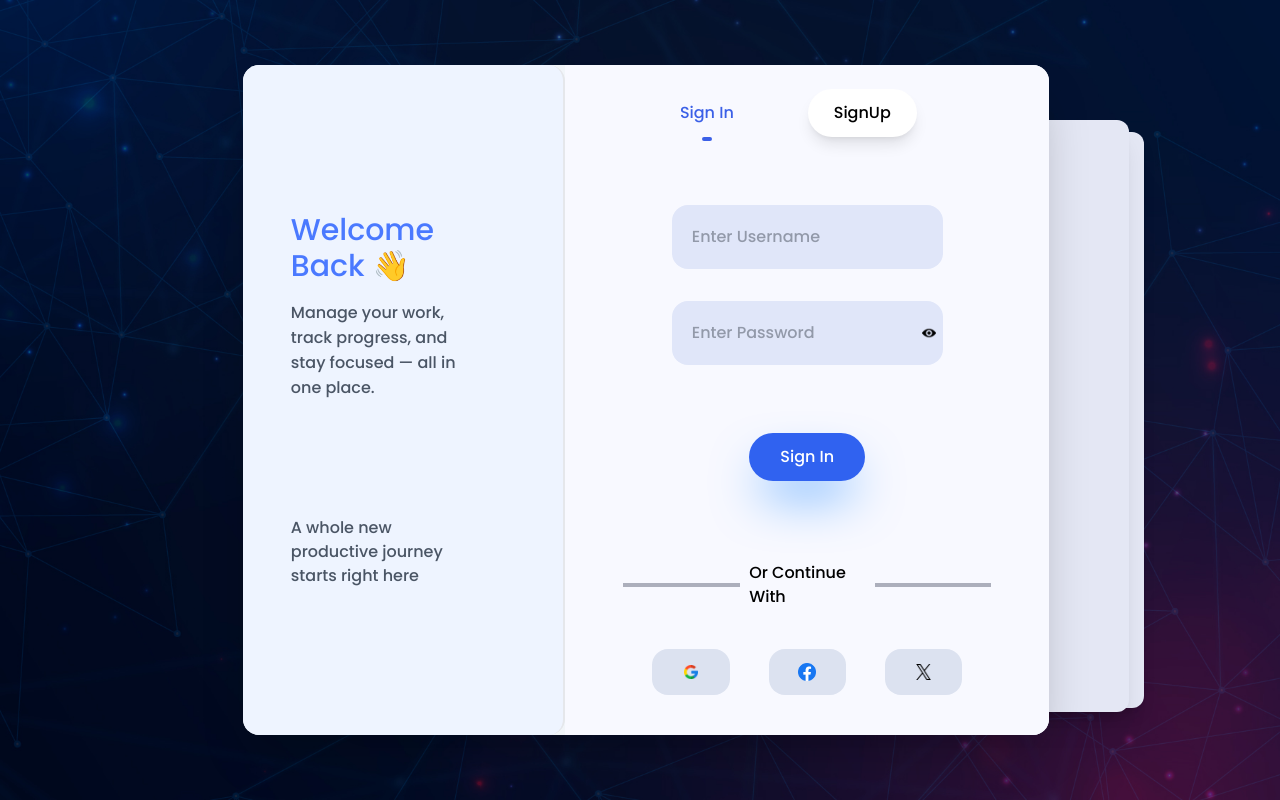
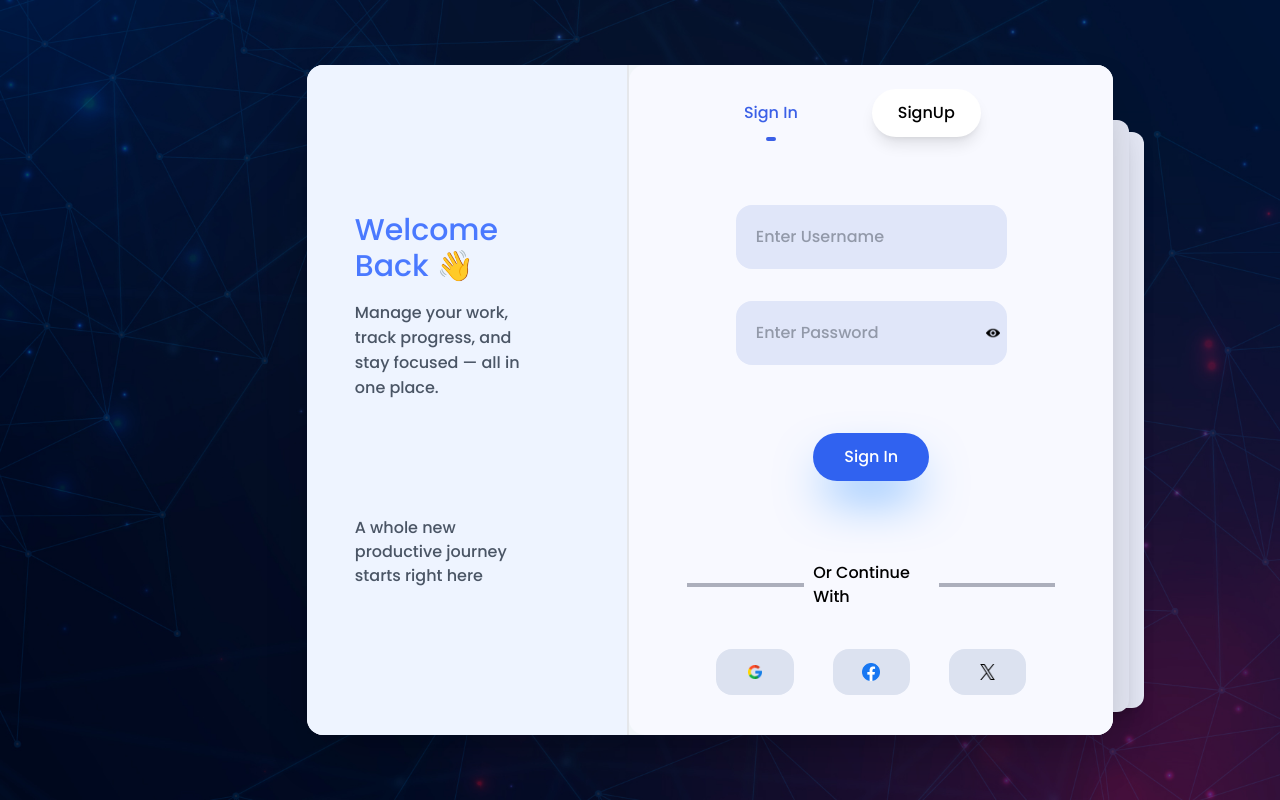
Before and after one commit to Prateek-Shar/Dashboard_Frontend, a React (Vite) app: page / in a window 1280 px wide. Built offline with nearby package versions, Linux system fonts and the light colour scheme.

Commit message:
Chnages in login_register section

```diff
--- a/src/Pages/Login_Register.tsx
+++ b/src/Pages/Login_Register.tsx
@@ -31,13 +31,13 @@ const Login_Register = () => {
 
     return (
 
-        <div className="xl:w-screen xl:h-screen bg-[url(/public/images/bg_login.jpg)] bg-cover bg-no-repeat flex justify-center items-center ml:w-full ml:h-screen ml:justify-normal mm:w-full mm:h-full mm:justify-normal mm:py-13">
+        <div className="xl:w-screen xl:h-screen bg-[url(/public/images/bg_login.jpg)] bg-cover bg-no-repeat flex justify-center items-center ml:w-full ml:h-screen ml:justify-center mm:w-full mm:h-full mm:justify-normal mm:py-13">
 
             <div className="w-[90%] flex justify-center items-center">
                 {loginBg && (
                 <>
-                    <div className="absolute xl:top-33 xl:left-78 xl:w-[65%] xl:h-[72%] bg-[#e4e7f4] rounded-xl shadow-lg z-0 ml:top-23 ml:left-3 ml:w-[88%] ml:h-[80%] mm:top-23 mm:left-3 mm:w-[88%] mm:h-[80%]" />
-                    <div className="absolute xl:top-30 xl:left-87 xl:w-[61%] xl:h-[74%] bg-[#e4e7f4] rounded-xl shadow-xl z-10 ml:top-22 ml:left-5 ml:w-[87%] ml:h-[81%] mm:top-22 mm:left-5 mm:w-[87%] mm:h-[81%]" />
+                    <div className="absolute xl:top-33 xl:left-78 xl:w-[65%] xl:h-[72%] bg-[#e4e7f4] rounded-xl shadow-lg z-0 ml:top-23 ml:left-10 ml:w-[88%] ml:h-[80%] mm:top-23 mm:left-3 mm:w-[88%] mm:h-[80%]" />
+                    <div className="absolute xl:top-30 xl:left-87 xl:w-[61%] xl:h-[74%] bg-[#e4e7f4] rounded-xl shadow-xl z-10 ml:top-22 ml:left-7 ml:w-[87%] ml:h-[81%] mm:top-22 mm:left-5 mm:w-[87%] mm:h-[81%]" />
                 </>
                 )}
 
@@ -51,7 +51,7 @@ const Login_Register = () => {
 
                 <div className="relative z-20 xl:ml-35 xl:w-[70%] xl:h-[90%] rounded-2xl shadow-2xl flex bg-[#F1F5F9] ml:w-[95%] ml:ml-5 mm:ml-5 mm:w-[95%]">
 
-                    <div className="xl:w-[40%] p-10 xl:flex flex-col justify-evenly ml:hidden mm:hidden bg-[#EEF4FF] xl:rounded-l-2xl ml:rounded-2xl mm:rounded-2xl border-r-2 border-[#E5E7EB]">
+                    <div className="xl:w-[40%] p-10 xl:flex flex-col justify-evenly ml:hidden mm:hidden bg-[#EEF4FF] rounded-l-2xl border-r-2 border-[#E5E7EB]">
                         <div className="w-[80%]">
                             <h1 className="font-Poppins text-[#4a79ff] p-2 text-3xl">Welcome Back 👋</h1>
                             <div className="mt-2 px-2">
@@ -66,7 +66,7 @@ const Login_Register = () => {
 
                     <UserProvider>
                         {isRegister && (
-                            <div className="w-[60%] bg-[#f8f9ff] rounded-2xl flex flex-col items-center">
+                            <div className="xl:w-[60%] ml:w-full mm:w-full bg-[#f8f9ff] xl:rounded-r-2xl ml:rounded-2xl mm:rounded-2xl flex flex-col items-center">
                                 <Register_Head onSwitch={handleToggleToLoginPage} />
                                 <Register_Form onSwitch={handleToggleToLoginPage}/>
                             </div>
@@ -74,7 +74,7 @@ const Login_Register = () => {
 
 
                         {isLogin && (
-                            <div className="xl:w-[60%] bg-[#f8f9ff] rounded-r-2xl flex flex-col items-center ml:w-full mm:w-full">
+                            <div className="xl:w-[60%] bg-[#f8f9ff] xl:rounded-r-2xl ml:rounded-2xl mm:rounded-2xl flex flex-col items-center ml:w-full mm:w-full">
                                 <Login_Head onSwitch={handleToggleToSignupPage} />
                                 <Login_form />
                             </div>
```
